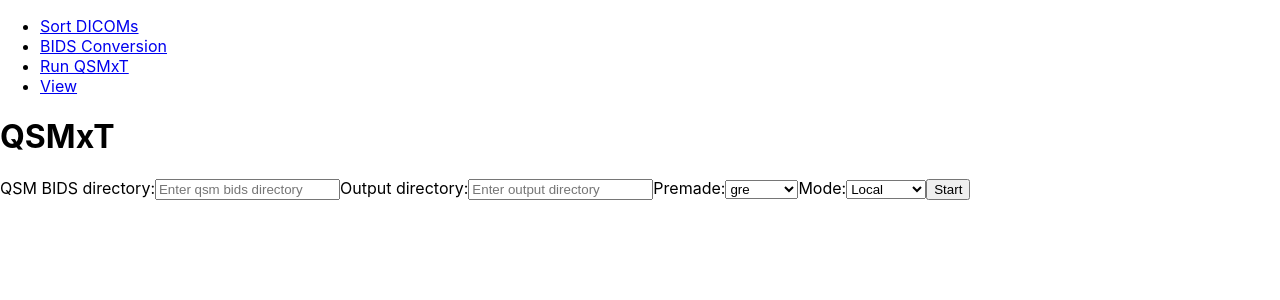
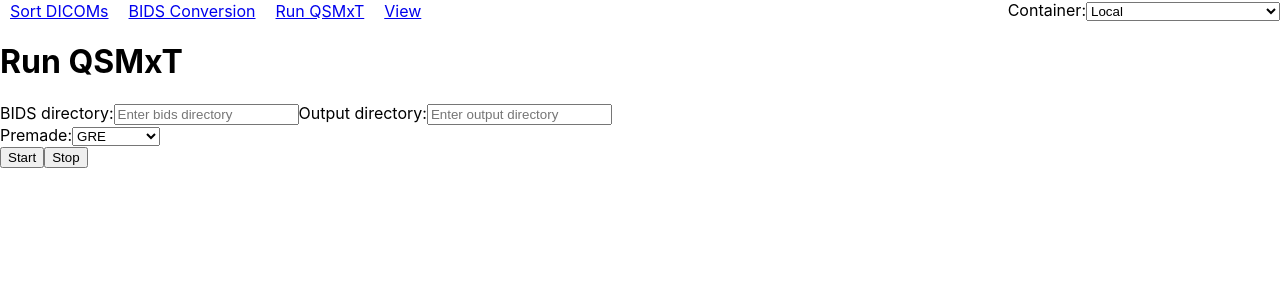
Before and after one commit to astewartau/QSMxT-UI-2, a React (Create React App) app: page /run-qsmxt in a window 1280 px wide. Shown: the top 300 px of the page. Built offline with nearby package versions, Linux system fonts and the light colour scheme.

Commit message:
Can run using containers and stop

```diff
--- a/src/App.js
+++ b/src/App.js
@@ -1,4 +1,4 @@
-import React from 'react';
+import React, { useState } from 'react';
 import { BrowserRouter as Router, Route, Routes, Link } from 'react-router-dom';
 import SortDICOMs from './SortDICOMs';
 import BIDSConversion from './BIDSConversion';
@@ -6,33 +6,55 @@ import RunQSMxT from './RunQSMxT';
 import ViewDirectory from './ViewDirectory';
 import { AppProvider } from './AppContext';
 
+const containerOptions = [
+  { label: "Local", value: "" },
+  { label: "vnmd/qsmxt_6.4.4:20240514", value: "vnmd/qsmxt_6.4.4:20240514" },
+  { label: "vnmd/qsmxt_6.3.2:20231101", value: "vnmd/qsmxt_6.3.2:20231101" },
+];
+
 const App = () => {
+  const [selectedContainer, setSelectedContainer] = useState(containerOptions[0].value);
+
   return (
     <AppProvider>
       <Router>
         <div className="App">
-          <nav>
-            <ul>
-              <li>
+          <nav style={{ display: 'flex', alignItems: 'center' }}>
+            <ul style={{ display: 'flex', listStyleType: 'none', margin: 0, padding: 0 }}>
+              <li style={{ margin: '0 10px' }}>
                 <Link to="/sort-dicoms">Sort DICOMs</Link>
               </li>
-              <li>
+              <li style={{ margin: '0 10px' }}>
                 <Link to="/bids-conversion">BIDS Conversion</Link>
               </li>
-              <li>
+              <li style={{ margin: '0 10px' }}>
                 <Link to="/run-qsmxt">Run QSMxT</Link>
               </li>
-              <li>
+              <li style={{ margin: '0 10px' }}>
                 <Link to="/view">View</Link>
               </li>
             </ul>
+            <div style={{ marginLeft: 'auto' }}>
+              <label htmlFor="containerSelect">Container:</label>
+              <select
+                id="containerSelect"
+                value={selectedContainer}
+                onChange={(e) => setSelectedContainer(e.target.value)}
+              >
+                {containerOptions.map(option => (
+                  <option key={option.value} value={option.value}>
+                    {option.label}
+                  </option>
+                ))}
+              </select>
+            </div>
           </nav>
           <Routes>
-            <Route path="/sort-dicoms" element={<SortDICOMs />} />
-            <Route path="/bids-conversion" element={<BIDSConversion />} />
-            <Route path="/run-qsmxt" element={<RunQSMxT />} />
+            <Route path="/sort-dicoms" element={<SortDICOMs container={selectedContainer} />} />
+            <Route path="/bids-conversion" element={<BIDSConversion container={selectedContainer} />} />
+            <Route path="/run-qsmxt" element={<RunQSMxT container={selectedContainer} />} />
             <Route path="/view" element={<ViewDirectory />} />
-            <Route path="/" element={<SortDICOMs />} />
+            <Route path="/" element={<SortDICOMs container={selectedContainer} />} />
           </Routes>
         </div>
       </Router>
--- a/src/ProcessSection.js
+++ b/src/ProcessSection.js
@@ -1,4 +1,5 @@
 import React, { useState } from 'react';
+import axios from 'axios';
 
 const ProcessSection = ({ title, inputLabel, outputLabel, onSubmit, log, children }) => {
   const [inputValue, setInputValue] = useState('');
@@ -18,6 +19,19 @@ const ProcessSection = ({ title, inputLabel, outputLabel, onSubmit, log, childre
       eventSource.close();
     }
     onSubmit(inputValue, outputValue, setEventSource);
+  };
+
+  const handleStop = () => {
+    axios.post('http://localhost:5000/stop-process')
+      .then(response => {
+        console.log(response.data);
+        if (eventSource) {
+          eventSource.close();
+        }
+      })
+      .catch(error => {
+        console.error('Error stopping process:', error);
+      });
   };
 
   return (
@@ -43,6 +57,7 @@ const ProcessSection = ({ title, inputLabel, outputLabel, onSubmit, log, childre
       </label>
       {children}
       <button onClick={handleSubmit}>Start</button>
+      <button onClick={handleStop}>Stop</button>
       <pre>{log}</pre>
     </div>
   );
--- a/src/RunQSMxT.js
+++ b/src/RunQSMxT.js
@@ -3,48 +3,43 @@ import ProcessSection from './ProcessSection';
 import { startProcess } from './utils';
 import { AppContext } from './AppContext';
 
-const QSMxT = () => {
-  const { qsmxtLog, setQsmxtLog, qsmxtEventSource, setQsmxtEventSource } = useContext(AppContext);
-  const [mode, setMode] = useState('local');
+const RunQSMxT = ({ container }) => {
+  const { qsmLog, setQsmLog, qsmEventSource, setQsmEventSource } = useContext(AppContext);
+  const [premade, setPremade] = useState('gre');
 
-  const handleStartQSMxT = (qsmBidsDirectory, outputDirectory, premade) => {
+  const handleStartQsmxt = (qsmBidsDirectory, outputDirectory) => {
     startProcess(
       'http://localhost:5000/start-qsmxt',
-      { qsmBidsDirectory, outputDirectory, premade, mode },
-      setQsmxtLog,
-      setQsmxtEventSource,
-      qsmxtEventSource
+      { qsmBidsDirectory, outputDirectory, premade: "default", container },
+      setQsmLog,
+      setQsmEventSource,
+      qsmEventSource
     );
   };
 
   return (
     <ProcessSection
-      title="QSMxT"
-      inputLabel="QSM BIDS directory"
+      title="Run QSMxT"
+      inputLabel="BIDS directory"
       outputLabel="Output directory"
-      onSubmit={handleStartQSMxT}
-      log={qsmxtLog}
+      onSubmit={handleStartQsmxt}
+      log={qsmLog}
     >
-      <label>
-        Premade:
-        <select>
-          <option value="gre">gre</option>
-          <option value="epi">epi</option>
-          <option value="fast">fast</option>
-          <option value="bet">bet</option>
-          <option value="nextqsm">nextqsm</option>
-          <option value="body">body</option>
-        </select>
-      </label>
-      <label>
-        Mode:
-        <select value={mode} onChange={(e) => setMode(e.target.value)}>
-          <option value="local">Local</option>
-          <option value="container">Container</option>
-        </select>
-      </label>
+      <div>
+        <label>
+          Premade:
+          <select value={premade} onChange={(e) => setPremade(e.target.value)}>
+            <option value="gre">GRE</option>
+            <option value="epi">EPI</option>
+            <option value="fast">FAST</option>
+            <option value="bet">BET</option>
+            <option value="nextqsm">NEXTQSM</option>
+            <option value="body">BODY</option>
+          </select>
+        </label>
+      </div>
     </ProcessSection>
   );
 };
 
-export default QSMxT;
+export default RunQSMxT;
```
Also changed, not shown: 1 other file (tests, documents, lock files or other folders).
